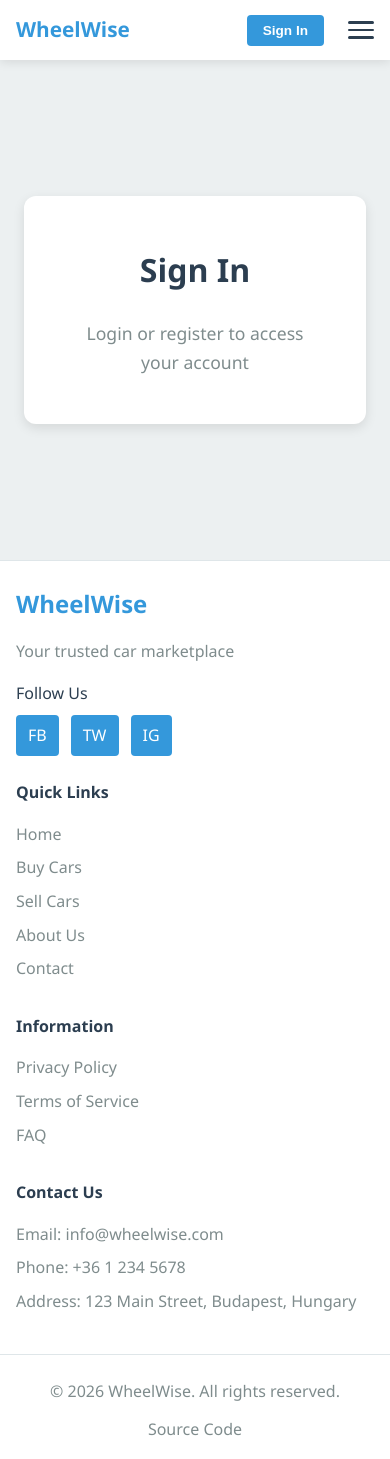
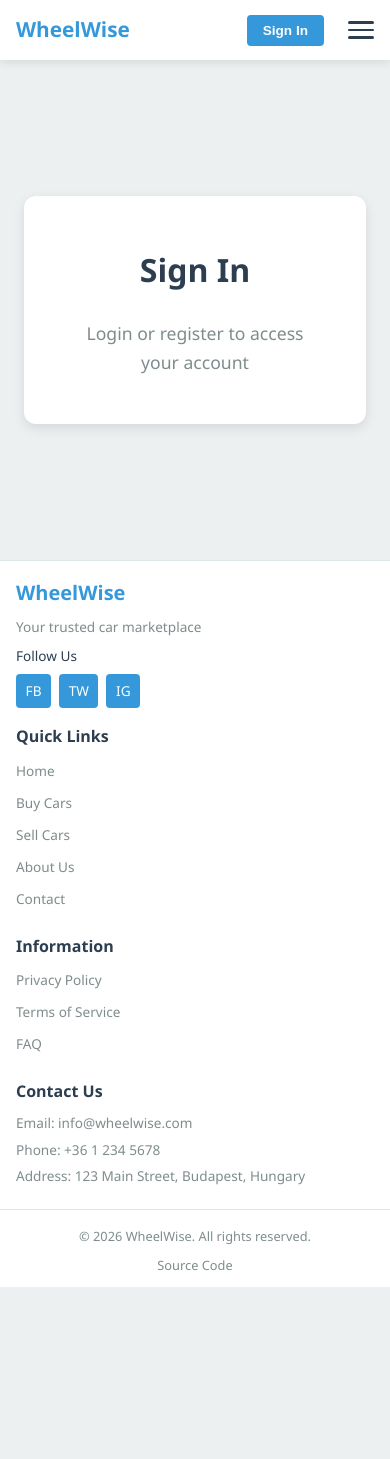
Before and after one commit to erikbalic1/WheelWise, a React (Create React App) app in the folder frontend/: page /auth in a window 390 px wide. After the commit the page ends 1287 px from the top, so only its background shows below. Built offline with nearby package versions, Linux system fonts and the light colour scheme.

Commit message:
fix: improve footer sticky positioning and mobile responsiveness

```diff
--- a/frontend/src/App.js
+++ b/frontend/src/App.js
@@ -19,6 +19,7 @@ function App() {
         <Router>
           <div className="App">
             <Navbar />
+            <main>
               <Routes>
                 <Route path="/" element={<Home />} />
                 <Route path="/buy-cars" element={<BuyCars />} />
@@ -27,6 +28,7 @@ function App() {
                 <Route path="/contact" element={<Contact />} />
                 <Route path="/auth" element={<Auth />} />
               </Routes>
+            </main>
             <Footer />
           </div>
         </Router>
--- a/frontend/src/components/Footer/Footer.scss
+++ b/frontend/src/components/Footer/Footer.scss
@@ -127,19 +127,72 @@
 
   // Mobile
   @media (max-width: $mobile-max) {
-    padding: 1.5rem 0 1rem;
+    padding: 1rem 0 0.75rem;
 
     .footer-container {
       grid-template-columns: 1fr;
       padding: 0 1rem;
-      gap: 1.5rem;
+      gap: 1rem;
+      margin-bottom: 1rem;
+    }
+
+    .footer-section {
+      h3, h4 {
+        font-size: 1rem;
+        margin-bottom: 0.5rem;
+      }
+
+      .footer-brand {
+        font-size: 1.25rem;
+      }
+
+      .footer-description {
+        font-size: 0.85rem;
+        margin-bottom: 0.5rem;
+      }
+
+      .footer-social {
+        span {
+          font-size: 0.85rem;
+          margin-bottom: 0.4rem;
+        }
+
+        .social-links {
+          gap: 0.5rem;
+
+          a {
+            padding: 0.4rem 0.6rem;
+            font-size: 0.85rem;
+          }
+        }
+      }
+
+      ul {
+        li {
+          margin-bottom: 0.4rem;
+
+          a {
+            font-size: 0.85rem;
+          }
+        }
+      }
+
+      p {
+        font-size: 0.85rem;
+        margin-bottom: 0.4rem;
+        line-height: 1.5;
+      }
     }
 
     .footer-bottom {
       flex-direction: column;
-      gap: 0.75rem;
-      padding: 1.5rem 1rem 0;
+      gap: 0.5rem;
+      padding: 1rem 1rem 0;
       text-align: center;
+
+      p, a {
+        font-size: 0.8rem;
+      }
     }
   }
 }
--- a/frontend/src/styles/global.scss
+++ b/frontend/src/styles/global.scss
@@ -54,6 +54,23 @@ body {
   background-color: var(--background-light);
   line-height: 1.6;
   transition: background-color 0.3s ease, color 0.3s ease;
+  min-height: 100vh;
+}
+
+#root {
+  display: flex;
+  flex-direction: column;
+  min-height: 100vh;
+}
+
+.App {
+  display: flex;
+  flex-direction: column;
+  min-height: 100vh;
+}
+
+main {
+  flex: 1;
 }
 
 a {
```
Lines whose indentation alone changed are shown as unchanged.
